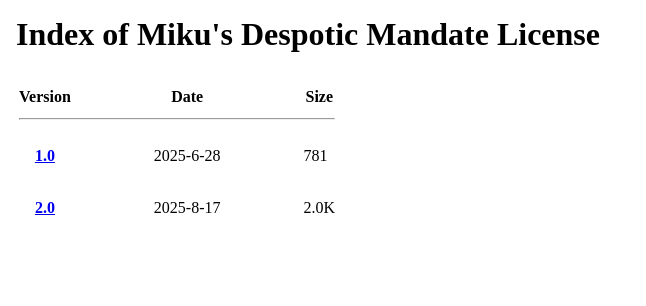
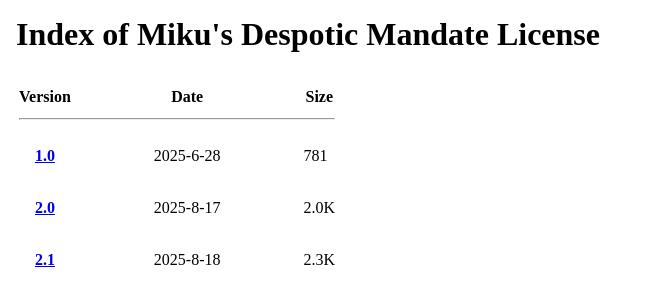
Before and after one commit to barroit/mdm.barroit.sh, a website: page site/index.html in a window 1280 px wide. Shown: the whole page, without its empty margins (0-646 px from the left). Drawn offline with Linux system fonts and the light colour scheme.

Commit message:
site: add MDM-2.1
Signed-off-by: Jiamu Sun <barroit@linux.com>

```diff
--- a/site/index.html
+++ b/site/index.html
@@ -49,6 +49,13 @@
 	  <td>2025-8-17</td>
 	  <td>2.0K</td>
 	</tr>
+	<tr>
+	  <th scope='row'>
+	    <a href='./MDM-2.1'>2.1</a>
+	  </th>
+	  <td>2025-8-18</td>
+	  <td>2.3K</td>
+	</tr>
       </tbody>
     </table>
   </main>
```
Also changed, not shown: 1 other file.
